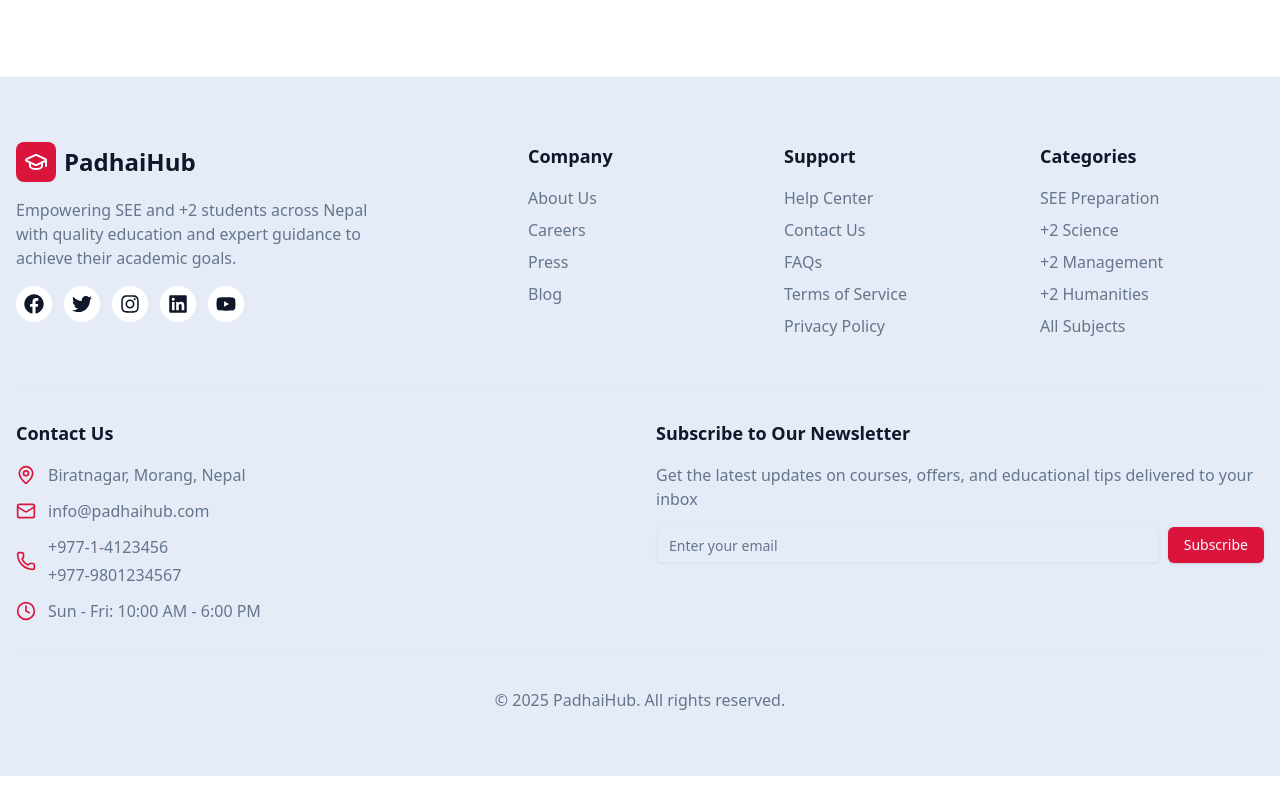
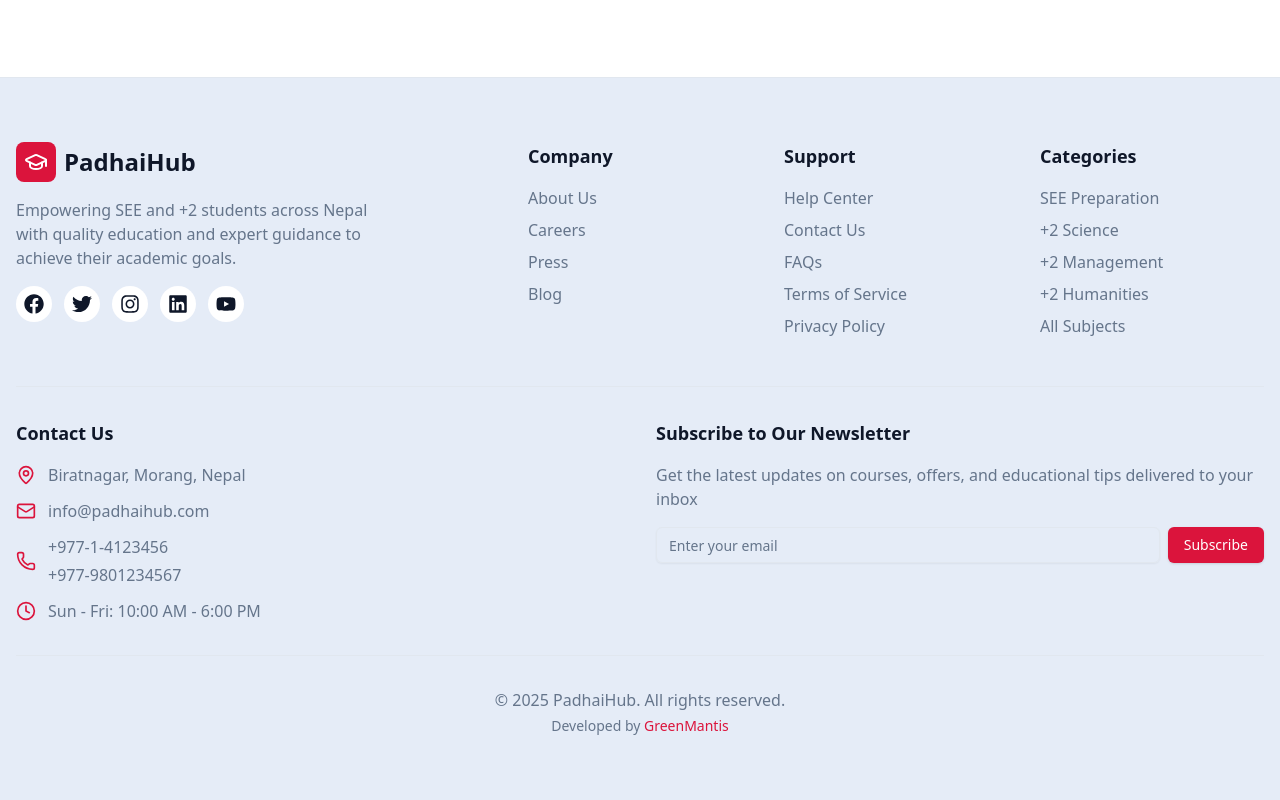
Before and after one commit to admiral41/frontend-edu-app, a Next.js app: page / in a window 1280 px wide. Shown: the part 5625-6425 px from the top of the page. Before the commit the page ends 6401 px from the top, so only its background shows below. Built offline with nearby package versions, Linux system fonts and the light colour scheme; no server answers.

Commit message:
Update Footer.jsx

```diff
--- a/components/layout/Footer.jsx
+++ b/components/layout/Footer.jsx
@@ -213,8 +213,19 @@
         </div>
 
         {/* Copyright */}
-        <div className="text-center text-muted-foreground mt-8">
+        <div className="text-center text-muted-foreground mt-8 space-y-1">
           <p>© {new Date().getFullYear()} PadhaiHub. All rights reserved.</p>
+          <p className="text-sm">
+            Developed by{" "}
+            <a
+              href="https://greenmantis-porfolio.vercel.app/"
+              target="_blank"
+              rel="noopener noreferrer"
+              className="text-primary hover:underline font-medium"
+            >
+              GreenMantis
+            </a>
+          </p>
         </div>
       </div>
     </footer>
```
